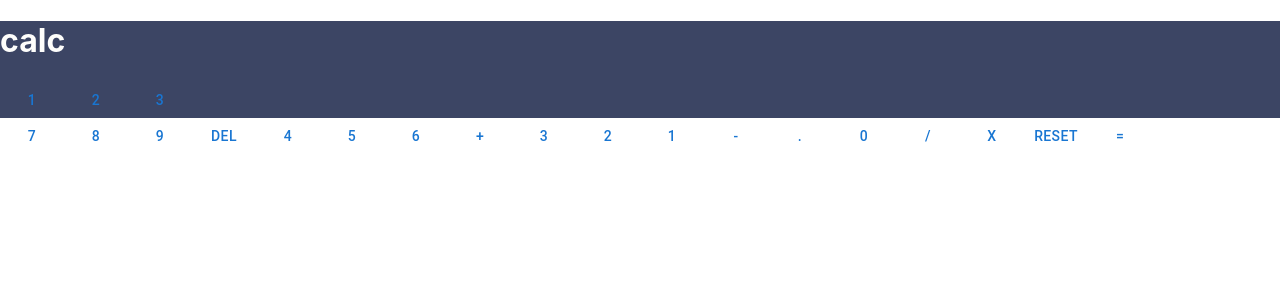
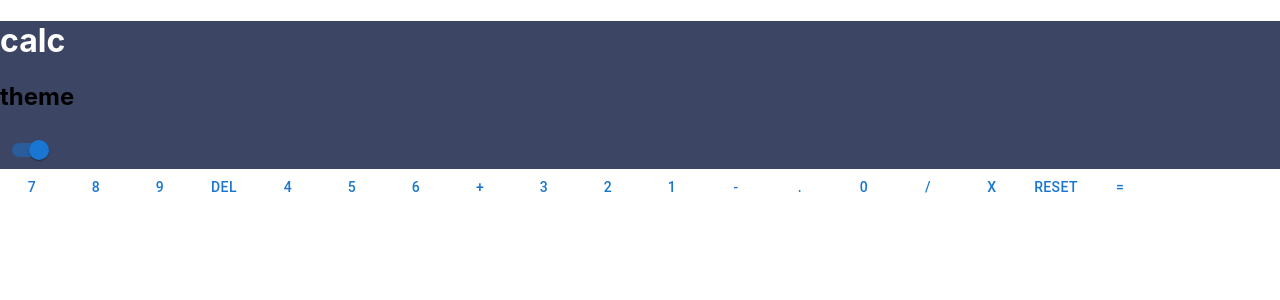
Before and after one commit to ChristalBell/my-calculator, a React (Create React App) app: page / in a window 1280 px wide. Shown: the top 300 px of the page. Built offline with nearby package versions, Linux system fonts and the light colour scheme.

Commit message:
added switch for theme

```diff
--- a/src/components/Header.js
+++ b/src/components/Header.js
@@ -1,4 +1,4 @@
-import { Button } from "@mui/material";
+import { Button, ToggleButton, Switch } from "@mui/material";
 import React from "react";
 
 const Header = () => {
@@ -6,9 +6,10 @@ const Header = () => {
     <div style={{ backgroundColor: "#3c4564" }}>
       <h1 style={{ color: "#fefefc" }}>calc</h1>
 
-      <Button>1</Button>
-      <Button>2</Button>
-      <Button>3</Button>
+      <div>
+        <h2>theme</h2>
+        <Switch {...0} defaultChecked />
+      </div>
     </div>
   );
 };
```
